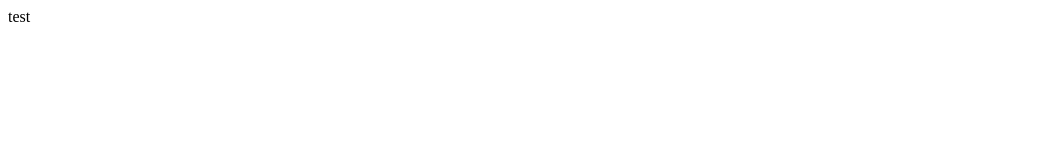
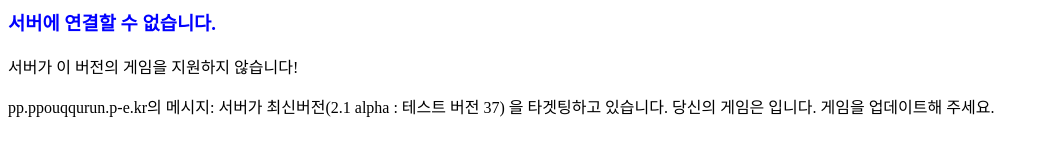
Before and after one commit to Blackcats4567/ppouqqurun-gameserver, a plain HTML site: page index.html in a window 1280 px wide. Shown: the whole page, without its empty margins (0-1049 px from the left). Drawn offline with Linux system fonts and the light colour scheme.

Commit message:
Update index.html

```diff
--- a/index.html
+++ b/index.html
@@ -1 +1,11 @@
-<p>test</p>
+<html>
+  <head>
+    <title>오래된 버전!</title>
+  </head>
+  <body>
+    <font color="blue"><h3>서버에 연결할 수 없습니다.</h3></font>
+
+    <p>서버가 이 버전의 게임을 지원하지 않습니다!</p>
+    <p>pp.ppouqqurun.p-e.kr의 메시지: 서버가 최신버전(2.1 alpha : 테스트 버전 37) 을 타겟팅하고 있습니다. 당신의 게임은 입니다. 게임을 업데이트해 주세요.</p>
+  </body>
+</html>
```
